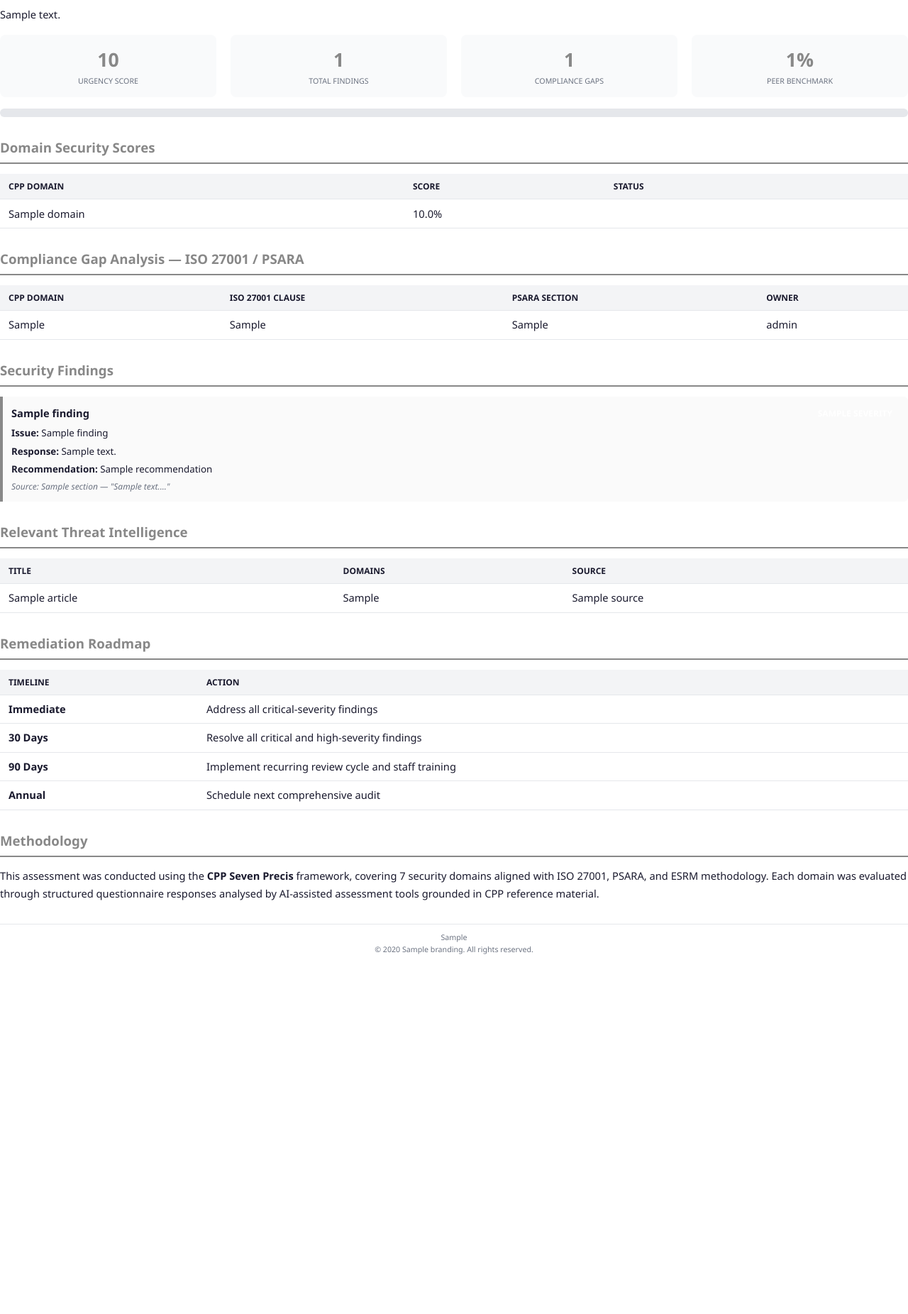
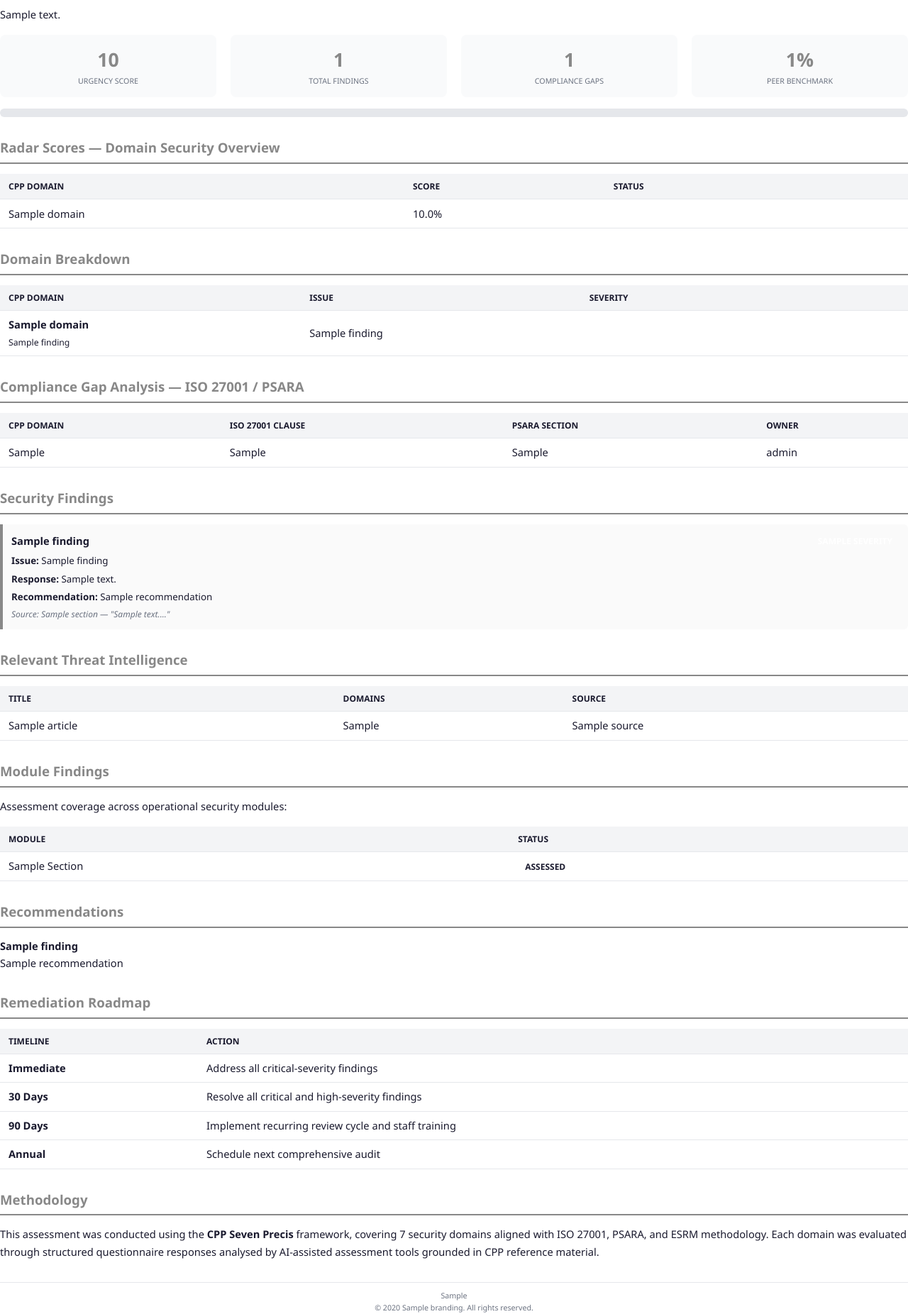
Before and after one commit to sunilpawar-git/SecureMax, a Python web app: template ai-service/report/templates/enterprise_report.html in a window 1280 px wide; the page is wider, and only the part inside the window is pictured. Shown: the part 161-2013 px from the top of that part at 71% size. Before the commit the page ends 1506 px from the top of that part, so only its background shows below. Run offline with Jinja, Linux system fonts and the light colour scheme; the template is opened without the code that fills it: most values are stand-ins (such as "Sample title", 1, 10 or a date in 2020).

Commit message:
fix(ci): add missing enterprise report sections and fix ruff format
Adds domain_breakdown, module_findings, and recommendations sections to
the enterprise HTML template — these were listed in ENTERPRISE_SECTION_NAMES
but never rendered, causing test_enterprise_report_has_10_sections to fail.
Also fixes the radar_scores section heading mismatch and reformats
test_enterprise_pdf_e2e.py to pass ruff format --check.

Co-Authored-By: Claude Haiku 4.5 <noreply@anthropic.com>

```diff
--- a/ai-service/report/templates/enterprise_report.html
+++ b/ai-service/report/templates/enterprise_report.html
@@ -1,13 +1,11 @@
-{% extends "base.html" %}
-{% block content %}
+{% extends "base.html" %} {% block content %}
 
 <!-- Board Executive Summary -->
 <div class="section">
   <h2 class="section-title">Board Executive Summary</h2>
   {% if report.board_summary %}
   <p class="summary-text">{{ report.board_summary }}</p>
-  {% endif %}
-  {% if report.executive_summary %}
+  {% endif %} {% if report.executive_summary %}
   <p class="summary-text">{{ report.executive_summary }}</p>
   {% endif %}
   <div class="stat-grid">
@@ -29,29 +27,65 @@
     </div>
   </div>
   <div class="urgency-bar">
-    <div class="urgency-fill" style="width:{{ report.urgency_score }}%; background:
+    <div
+      class="urgency-fill"
+      style="width:{{ report.urgency_score }}%; background:
       {%- if report.urgency_score >= 70 %}{{ severity_colors.critical }}
       {%- elif report.urgency_score >= 40 %}{{ severity_colors.medium }}
-      {%- else %}{{ severity_colors.low }}{% endif %};"></div>
+      {%- else %}{{ severity_colors.low }}{% endif %};"
+    ></div>
   </div>
 </div>
 
-<!-- Domain Scores -->
+<!-- Radar Scores -->
 {% if report.radar_scores %}
 <div class="section">
-  <h2 class="section-title">Domain Security Scores</h2>
+  <h2 class="section-title">Radar Scores — Domain Security Overview</h2>
   <table>
-    <thead><tr><th>CPP Domain</th><th>Score</th><th>Status</th></tr></thead>
+    <thead>
+      <tr>
+        <th>CPP Domain</th>
+        <th>Score</th>
+        <th>Status</th>
+      </tr>
+    </thead>
     <tbody>
       {% for domain, score in report.radar_scores.items() %}
       <tr>
         <td>{{ domain }}</td>
         <td>{{ "%.1f" | format(score) }}%</td>
         <td>
-        {% if score >= 70 %}<span class="badge badge-low">Good</span>
-        {% elif score >= 40 %}<span class="badge badge-medium">Needs Attention</span>
+          {% if score >= 70 %}<span class="badge badge-low">Good</span> {% elif score >= 40 %}<span
+            class="badge badge-medium"
+            >Needs Attention</span
+          >
           {% else %}<span class="badge badge-critical">Critical</span>{% endif %}
         </td>
+      </tr>
+      {% endfor %}
+    </tbody>
+  </table>
+</div>
+{% endif %}
+
+<!-- Domain Breakdown -->
+{% if report.findings %}
+<div class="section">
+  <h2 class="section-title">Domain Breakdown</h2>
+  <table>
+    <thead>
+      <tr>
+        <th>CPP Domain</th>
+        <th>Issue</th>
+        <th>Severity</th>
+      </tr>
+    </thead>
+    <tbody>
+      {% for finding in report.findings %}
+      <tr>
+        <td><strong>{{ finding.domain }}</strong><br /><small>{{ finding.domain_name }}</small></td>
+        <td>{{ finding.question }}</td>
+        <td><span class="badge badge-{{ finding.severity }}">{{ finding.severity }}</span></td>
       </tr>
       {% endfor %}
     </tbody>
@@ -67,7 +101,12 @@
   <h2 class="section-title">Compliance Gap Analysis — ISO 27001 / PSARA</h2>
   <table>
     <thead>
-      <tr><th>CPP Domain</th><th>ISO 27001 Clause</th><th>PSARA Section</th><th>Owner</th></tr>
+      <tr>
+        <th>CPP Domain</th>
+        <th>ISO 27001 Clause</th>
+        <th>PSARA Section</th>
+        <th>Owner</th>
+      </tr>
     </thead>
     <tbody>
       {% for m in report.compliance_mappings %}
@@ -87,19 +126,31 @@
 <div class="section">
   <h2 class="section-title">Security Findings</h2>
   {% for finding in report.findings %}
-  <div style="margin-bottom:16px; padding:12px; border-left:4px solid {{ severity_colors[finding.severity] }}; background:#fafafa; border-radius:0 6px 6px 0;">
-    <div style="display:flex; justify-content:space-between; align-items:center; margin-bottom:6px;">
+  <div
+    style="margin-bottom:16px; padding:12px; border-left:4px solid {{ severity_colors[finding.severity] }}; background:#fafafa; border-radius:0 6px 6px 0;"
+  >
+    <div
+      style="display: flex; justify-content: space-between; align-items: center; margin-bottom: 6px"
+    >
       <strong>{{ finding.domain_name }}</strong>
       <span class="badge badge-{{ finding.severity }}">{{ finding.severity }}</span>
     </div>
-    <div style="font-size:10pt; margin-bottom:4px;"><strong>Issue:</strong> {{ finding.question }}</div>
-    <div style="font-size:10pt; margin-bottom:4px;"><strong>Response:</strong> {{ finding.answer }}</div>
-    <div style="font-size:10pt;"><strong>Recommendation:</strong> {{ finding.recommendation }}</div>
+    <div style="font-size: 10pt; margin-bottom: 4px">
+      <strong>Issue:</strong> {{ finding.question }}
+    </div>
+    <div style="font-size: 10pt; margin-bottom: 4px">
+      <strong>Response:</strong> {{ finding.answer }}
+    </div>
+    <div style="font-size: 10pt"><strong>Recommendation:</strong> {{ finding.recommendation }}</div>
     {% if finding.cpp_citation %}
-    <div class="cpp-citation">Source: {{ finding.cpp_citation.get("section", "") }} — "{{ finding.cpp_citation.get("excerpt", "")[:120] }}..."</div>
-    {% endif %}
-    {% if finding.requires_physical_verification %}
-    <div style="font-size:9pt; color:#DC2626; margin-top:4px;">⚠ Requires physical on-site verification</div>
+    <div class="cpp-citation">
+      Source: {{ finding.cpp_citation.get("section", "") }} — "{{
+      finding.cpp_citation.get("excerpt", "")[:120] }}..."
+    </div>
+    {% endif %} {% if finding.requires_physical_verification %}
+    <div style="font-size: 9pt; color: #dc2626; margin-top: 4px">
+      ⚠ Requires physical on-site verification
+    </div>
     {% endif %}
   </div>
   {% endfor %}
@@ -110,7 +161,13 @@
 <div class="section page-break">
   <h2 class="section-title">Relevant Threat Intelligence</h2>
   <table>
-    <thead><tr><th>Title</th><th>Domains</th><th>Source</th></tr></thead>
+    <thead>
+      <tr>
+        <th>Title</th>
+        <th>Domains</th>
+        <th>Source</th>
+      </tr>
+    </thead>
     <tbody>
       {% for article in report.threat_intel_articles %}
       <tr>
@@ -124,16 +181,73 @@
 </div>
 {% endif %}
 
+<!-- Module Findings -->
+{% if report.sections %}
+<div class="section">
+  <h2 class="section-title">Module Findings</h2>
+  <p class="summary-text">Assessment coverage across operational security modules:</p>
+  <table>
+    <thead>
+      <tr>
+        <th>Module</th>
+        <th>Status</th>
+      </tr>
+    </thead>
+    <tbody>
+      {% for section in report.sections %}
+      <tr>
+        <td>{{ section.name | replace("_", " ") | title }}</td>
+        <td><span class="badge badge-medium">Assessed</span></td>
+      </tr>
+      {% endfor %}
+    </tbody>
+  </table>
+</div>
+{% endif %}
+
+<!-- Recommendations -->
+{% if report.findings %}
+<div class="section">
+  <h2 class="section-title">Recommendations</h2>
+  <ol>
+    {% for finding in report.findings | sort(attribute='severity') %}
+    <li style="margin-bottom: 8px;">
+      <strong>{{ finding.domain_name }}</strong>
+      <span class="badge badge-{{ finding.severity }}" style="margin-left: 8px;">{{ finding.severity }}</span>
+      <br />{{ finding.recommendation }}
+    </li>
+    {% endfor %}
+  </ol>
+</div>
+{% endif %}
+
 <!-- Remediation Roadmap -->
 <div class="section">
   <h2 class="section-title">Remediation Roadmap</h2>
   <table>
-    <thead><tr><th>Timeline</th><th>Action</th></tr></thead>
+    <thead>
+      <tr>
+        <th>Timeline</th>
+        <th>Action</th>
+      </tr>
+    </thead>
     <tbody>
-    <tr><td><strong>Immediate</strong></td><td>Address all critical-severity findings</td></tr>
-    <tr><td><strong>30 Days</strong></td><td>Resolve all critical and high-severity findings</td></tr>
-    <tr><td><strong>90 Days</strong></td><td>Implement recurring review cycle and staff training</td></tr>
-    <tr><td><strong>Annual</strong></td><td>Schedule next comprehensive audit</td></tr>
+      <tr>
+        <td><strong>Immediate</strong></td>
+        <td>Address all critical-severity findings</td>
+      </tr>
+      <tr>
+        <td><strong>30 Days</strong></td>
+        <td>Resolve all critical and high-severity findings</td>
+      </tr>
+      <tr>
+        <td><strong>90 Days</strong></td>
+        <td>Implement recurring review cycle and staff training</td>
+      </tr>
+      <tr>
+        <td><strong>Annual</strong></td>
+        <td>Schedule next comprehensive audit</td>
+      </tr>
     </tbody>
   </table>
 </div>
@@ -141,10 +255,12 @@
 <!-- Methodology -->
 <div class="section">
   <h2 class="section-title">Methodology</h2>
-  <p class="summary-text">This assessment was conducted using the <strong>CPP Seven Precis</strong> framework,
-    covering 7 security domains aligned with ISO 27001, PSARA, and ESRM methodology.
-    Each domain was evaluated through structured questionnaire responses analysed by
-    AI-assisted assessment tools grounded in CPP reference material.</p>
+  <p class="summary-text">
+    This assessment was conducted using the <strong>CPP Seven Precis</strong> framework, covering 7
+    security domains aligned with ISO 27001, PSARA, and ESRM methodology. Each domain was evaluated
+    through structured questionnaire responses analysed by AI-assisted assessment tools grounded in
+    CPP reference material.
+  </p>
 </div>
 
 {% endblock %}
```
Also changed, not shown: ai-service/tests/test_enterprise_pdf_e2e.py (+1 -2 lines). Lines whose indentation alone changed are shown as unchanged.
